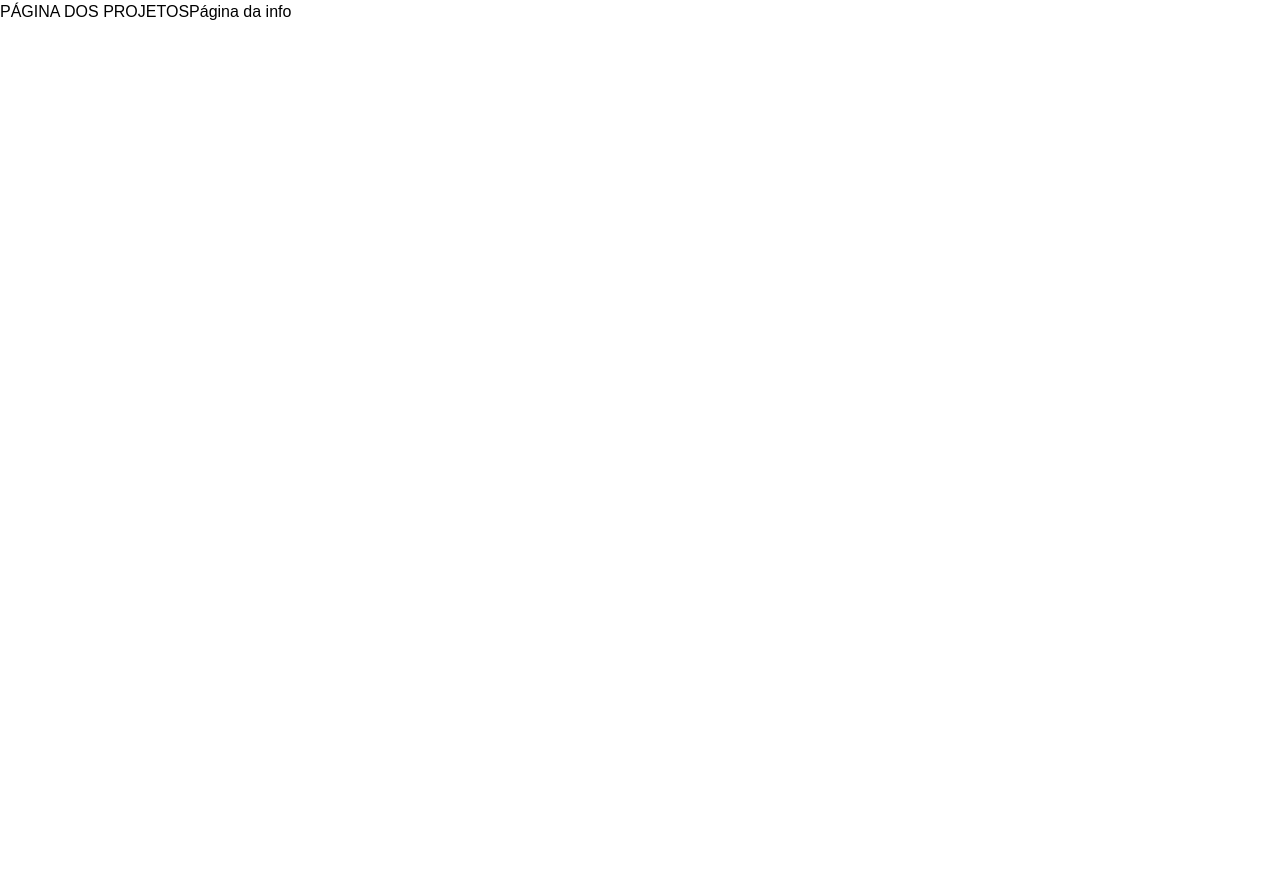
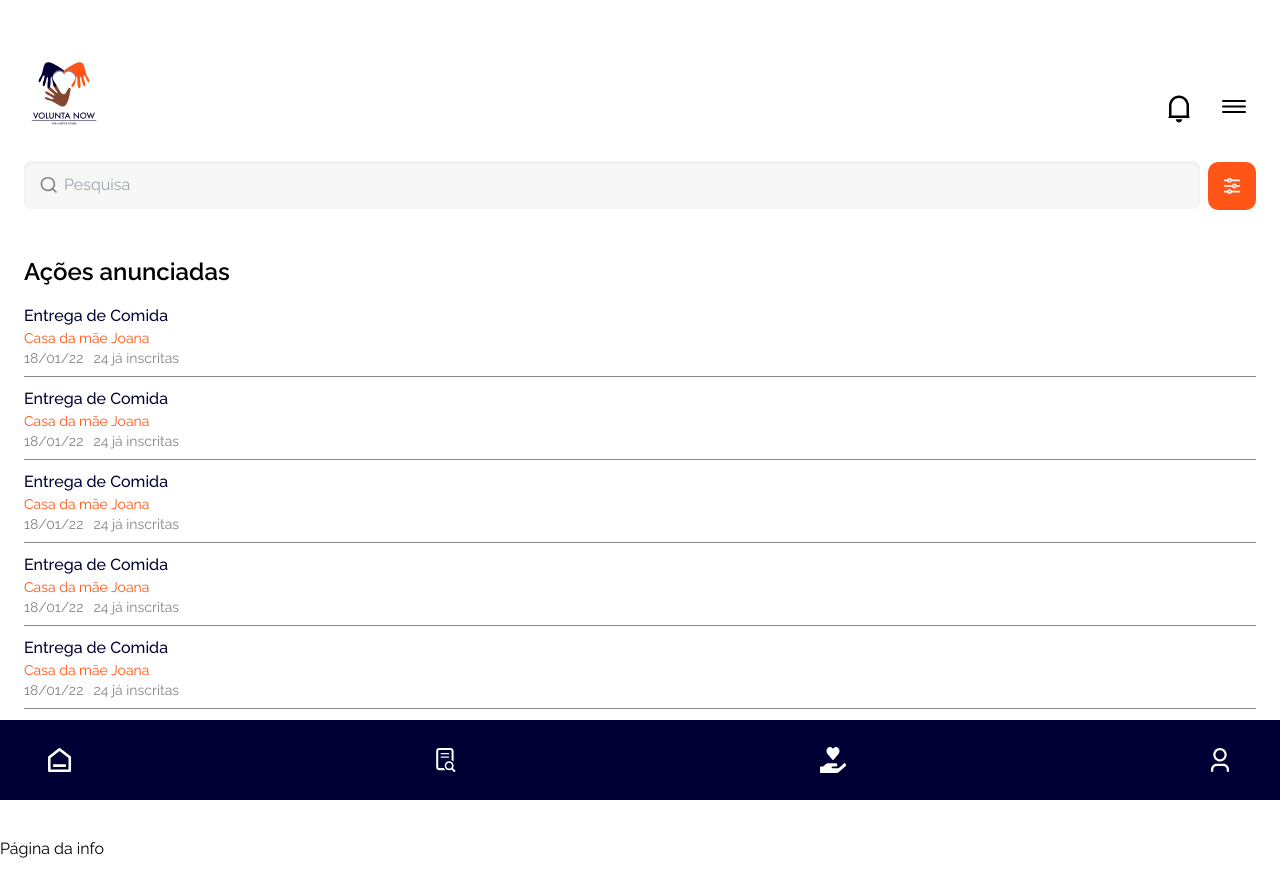
Before and after one commit to malufreitasl/voluntanow-next-project, a Next.js app: page /project/main in a window 1280 px wide. Shown: the top 896 px of the page. Before the commit the page ends 800 px from the top, so only its background shows below. Built offline with nearby package versions, Linux system fonts and the light colour scheme.

Commit message:
alterações

```diff
--- a/src/pages/components/NavBar.jsx
+++ b/src/pages/components/NavBar.jsx
@@ -6,11 +6,14 @@ import { motion } from "framer-motion"
 
 function NavBar() {
   return (
-    <div className="px-6">
-      <div className="flex items-center">
+    <div className="fixed top-0 left-0 w-full bg-white z-50 ">
+      <div className="px-6 ">
+
+        <div className=" flex items-center">
           <div className="pt-14">
             <Image src="/images/logo.png" width="80" height="80" />
           </div>
+
           <div className="flex flex-grow justify-end pt-20  gap-7 items-center">
             <Notification />
             <DropdownMenuIcon />
@@ -22,10 +25,11 @@ function NavBar() {
             <div className="flex absolute ml-4"><SearchIcon /></div>
           </div>
           <input type="search" name="search" id="search" placeholder="Pesquisa" className="flex w-full h-12 bg-gray-terciary shadow-inner rounded-lg pl-10" />
-        <IconWithButtons />
+          <Filters />
+        </div>
+      </div>
     </div>
 
-    </div>
   )
 }
 
@@ -38,35 +42,31 @@ function DropdownMenuIcon() {
     setShowDropdown(!showDropdown);
   }
 
-  const closeDropdown = () => {
-    setShowDropdown(false);
-  }
+  return (
 
-  return (
     <div className="relative top-0 z-50 pr-2.5">
       <button className="bg-white Z-50" onClick={toggleDropdown}><MenuIcon /></button>
       {showDropdown && (
-        <div className="flex flex-col absolute gap-6 items-center right-0 text-white h-48 w-44 mt-2 bg-blue-primary rounded-lg border-2 justify-center">
-          <a href="#" className="block px-4 py-2 hover:bg-orange-primary hover:text-white hover:rounded-2xl hover:font-medium hover:w-36 hover:text-center ">Definições</a>
-          <a href="#" className="block px-4 py-2 hover:bg-orange-primary  hover:text-white hover:rounded-2xl hover:font-medium hover:w-36 hover:text-center">Ajuda</a>
-          <a href="#" className="block px-4 py-2 hover:bg-orange-primary  hover:text-white hover:rounded-2xl hover:font-medium hover:w-36 hover:text-center">Login</a>
+        <div className="flex flex-col absolute gap-6 items-center right-0 text-white h-48 w-44 mt-2 bg-orange-primary rounded-lg border-2 justify-center">
+          <a href="#" className="block px-4 py-2 hover:bg-blue-primary hover:text-white hover:rounded-2xl hover:font-medium hover:w-36 hover:text-center ">Definições</a>
+          <a href="#" className="block px-4 py-2 hover:bg-blue-primary  hover:text-white hover:rounded-2xl hover:font-medium hover:w-36 hover:text-center">Ajuda</a>
+          <a href="#" className="block px-4 py-2 hover:bg-blue-primary  hover:text-white hover:rounded-2xl hover:font-medium hover:w-36 hover:text-center">Login</a>
         </div>
       )}
-      {/* Fechar o dropdown quando clicar fora dele */}
-      {/* {showDropdown && (
-        <div className="fixed inset-0" onClick={closeDropdown}></div>
-      )} */}
     </div>
+
   );
 }
 
-const optionsFilter = [
-  <a href="#"className="bg-cartsFilter text-gray-text text-sm rounded w-24 h-5">A-Z</a>,
-  <a href="#" className="bg-cartsFilter text-gray-text text-sm h-5 w-36 rounded">Nº de Incrições</a>,
-  <a href="#" className="bg-cartsFilter text-gray-text text-sm h-5 w-38 text-nowrap rounded">Ação mais recente</a>
+let optionsFilter = [
+
+  <button className="bg-cartsFilter text-gray-text py-1 px-2.5 text-xs rounded-xl hover:bg-blue-primary hover:text-white">A-Z</button>,
+  <button className="bg-cartsFilter text-gray-text py-1 px-2.5 text-xs rounded-xl  hover:bg-blue-primary hover:text-white ">Nº de Incrições</button>,
+  <button className="bg-cartsFilter text-gray-text py-1 px-2.5 text-xs rounded-xl  hover:bg-blue-primary hover:text-white">Ação mais recente</button>
+
 ]
 
-function IconWithButtons() {
+function Filters() {
   const [showButtons, setShowButtons] = useState(false);
 
   const handleClick = () => {
@@ -74,12 +74,16 @@ function IconWithButtons() {
   }
 
   return (
-    <div className="relative"  onClick={handleClick}>
+    <div>
+      <div className="relative" onClick={handleClick}>
         <button className="pt-2.5 pl-2">
           <FilterIcon />
         </button>
+
+      </div >
       {/* Botões */}
-      <div className="absolute justify-center gap-10 right-0  flex pt-1 flex-nowrap whitespace-nowrap overflow-x-auto" style={{ width: '85vw' }}>
+
+      <div className="px-6 absolute flex justify-center gap-4 inset-x-0  whitespace-nowrap  ">
         {showButtons && optionsFilter.map((option, index) =>
           <motion.div
             key={index}
@@ -93,7 +97,7 @@ function IconWithButtons() {
               opacity: 1
             }}
             transition={{
-              delay: index * 0.15
+              delay: index * 0.05
             }}
           >
             {option}
@@ -101,11 +105,11 @@ function IconWithButtons() {
         )}
 
       </div>
-    </div >
+    </div>
   );
 }
 
 
 
 
-module.exports = { NavBar, DropdownMenuIcon, IconWithButtons }
+module.exports = { NavBar, DropdownMenuIcon, Filters }
--- a/src/pages/index.js
+++ b/src/pages/index.js
@@ -58,8 +58,8 @@ export default function Home() {
       <div>
         <NavBar />
       </div>
-      <div className="pt-6 px-6">
-        <div className="flex justify-between text-center">
+      <div className="px-6">
+        <div className=" pt-64 flex justify-between text-center">
           <h1 className="text-black text-base font-medium">Organizações em destaque</h1>
           <Link href="/institution/main"><h2 className="text-gray-text text-sm">Ver mais</h2></Link>
         </div>
@@ -83,7 +83,7 @@ export default function Home() {
               <Link href={`/institution/info?i=${elemento._id}`}>
                 <div className="flex flex-col bg-blue-primary  h-full w-60 rounded-xl p-4 pl-5 gap-5 ">
                   <div className="text-white-background  text-2xl whitespace-normal">{elemento.name}</div>
-                  <div className="bg-gray-text text-white rounded-lg text-center text-xs">{elemento.local}</div>
+                  <div className="bg-gray-text text-white text-xs py-1 px-2.5 rounded-full overflow-hidden max-w-min ">{elemento.local}</div>
 
                   <TruncatedText text={elemento.description} maxLength={80}/>
 
--- a/src/pages/institution/info.jsx
+++ b/src/pages/institution/info.jsx
@@ -3,6 +3,11 @@ import { Footer } from "../components/Footer";
 import { NavBar } from "../components/NavBar";
 import { useRouter } from "next/router";
 import { ProjectsList } from "../components/ProjectsList";
+import { Raleway } from "next/font/google";
+
+
+
+const raleway = Raleway({ subsets: ["latin"] });
 
 export default function InfoInstitution() {
     const [institutionData, setInstitutionData] = useState({});
@@ -30,9 +35,9 @@ export default function InfoInstitution() {
 
     return (
         <>
-            <div>
+            <div className={`${raleway.className}`}>
                 <NavBar />
-                <div className="flex flex-col gap-6 px-6 pt-6 pb-32">
+                <div className="flex flex-col gap-6 px-6 pt-64 pb-32">
                     <div className="flex flex-col gap-2">
                         <h1 className="text-2xl font-semibold text-black">{institutionData?.institution?.name}</h1>
                         <p className="text-orange-primary text-lg">{institutionData?.institution?.local}</p>
--- a/src/pages/institution/main.jsx
+++ b/src/pages/institution/main.jsx
@@ -3,6 +3,11 @@ import { motion } from "framer-motion";
 import { Footer } from "../components/Footer";
 import Link from 'next/link';
 import { useEffect, useState } from "react";
+import { Raleway } from "next/font/google";
+
+
+
+const raleway = Raleway({ subsets: ["latin"] });
 
 export default function InstitutionsPage() {
     const [allInstitutions, setAllInstitutions] = useState([]);
@@ -24,14 +29,14 @@ export default function InstitutionsPage() {
     }, []);
 
     return (
-        <div className="bg-white-background h-screen w-screen">
-            <div>
+        <div className={`${raleway.className}`}>
+            <div >
                 <NavBar />
             </div>
-            <div className="flex gap-36 pt-6 pl-6 items-center">
+            <div className="flex gap-36 pt-64 pl-6 items-center">
             <h1 className="text-2xl font-semibold text-black">Organizações</h1>
             </div>
-            <div className="flex flex-col pt-4 gap-2.5 pl-6 pr-6 pb-32 100-vh bg-white-background">
+            <div className="flex flex-col pt-4 gap-2.5 pl-6 pr-6 pb-32 100-vh ">
                 {allInstitutions.map((institutionData, index) => (
                     <motion.div
                         initial={{
--- a/src/pages/project/main.jsx
+++ b/src/pages/project/main.jsx
@@ -1,13 +1,96 @@
 import Link from "next/link";
+import { NavBar } from "../components/NavBar";
+import { Footer } from "../components/Footer";
+import { Raleway } from "next/font/google";
+import { motion } from "framer-motion";
+
+
+
+const raleway = Raleway({ subsets: ["latin"] });
 
 export default function ProjectPage() {
 
+
+    const arrayDeAcoes = [
+        {
+            nome: "Entrega de Comida",
+            instituição: "Casa da mãe Joana",
+            data: "18/01/22",
+            inscritos: "24"
+        },
+        {
+            nome: "Entrega de Comida",
+            instituição: "Casa da mãe Joana",
+            data: "18/01/22",
+            inscritos: "24"
+        },
+        {
+            nome: "Entrega de Comida",
+            instituição: "Casa da mãe Joana",
+            data: "18/01/22",
+            inscritos: "24"
+        },
+        {
+            nome: "Entrega de Comida",
+            instituição: "Casa da mãe Joana",
+            data: "18/01/22",
+            inscritos: "24"
+        },
+        {
+            nome: "Entrega de Comida",
+            instituição: "Casa da mãe Joana",
+            data: "18/01/22",
+            inscritos: "24"
+        },
+    ]
+
     return (
         <>
-            <div>
-                PÁGINA DOS PROJETOS
-                <Link href="/project/info">Página da info</Link>
+            <div className={`${raleway.className}`}>
+                <div>
+                    <NavBar />
+                </div>
+                <div className="flex gap-36 pt-64 pl-6 items-center">
+                    <h1 className="text-black text-2xl font-semibold">Ações anunciadas</h1>
+                </div>
+
+                <div className="flex flex-col pt-4 gap-2.5 px-6 100-vh pb-32">
+                    {arrayDeAcoes.map((elemento, index) =>
+                        <motion.div
+                            initial={{
+                                y: 100,
+                                scale: 1,
+                                opacity: 0
+                            }}
+                            animate={{
+                                y: 0,
+                                scale: 1,
+                                opacity: 1
+                            }}
+                            transition={{
+                                delay: index * 0.15
+                            }}
+                            key={index}
+                        >
+                            <Link href={elemento}>
+                            <div className="border-b border-gray-text pb-2">
+                                <div class="text-blue-primary text-base font-medium">{arrayDeAcoes[0].nome}</div>
+                                <div class="text-orange-primary text-sm">{arrayDeAcoes[0].instituição}</div>
+                                <div class="flex gap-2.5">
+                                    <div class="text-gray-text text-sm">{arrayDeAcoes[0].data}</div>
+                                    <div class="text-gray-text text-sm">{arrayDeAcoes[0].inscritos} já inscritas</div>
+                                </div>
+                            </div>
+                            </Link>
+                        </motion.div>
+                    )}
+                </div>
+                <div className="text-black"><Link href="/project/info">Página da info</Link></div>
             </div>
+
+            <div className="h-40"></div>
+            <Footer />
+
         </>
     )
 }
```
Also changed, not shown: src/pages/project/info.jsx (+21 -7 lines). Lines whose indentation alone changed are shown as unchanged.
